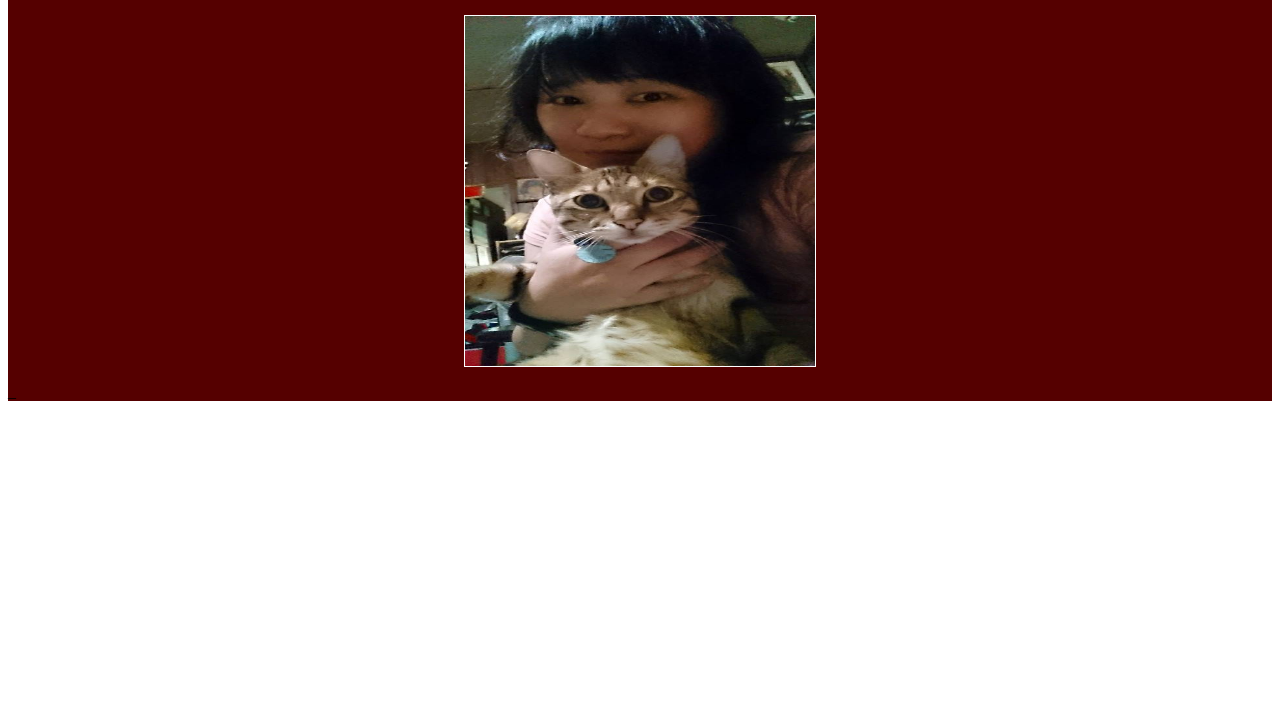
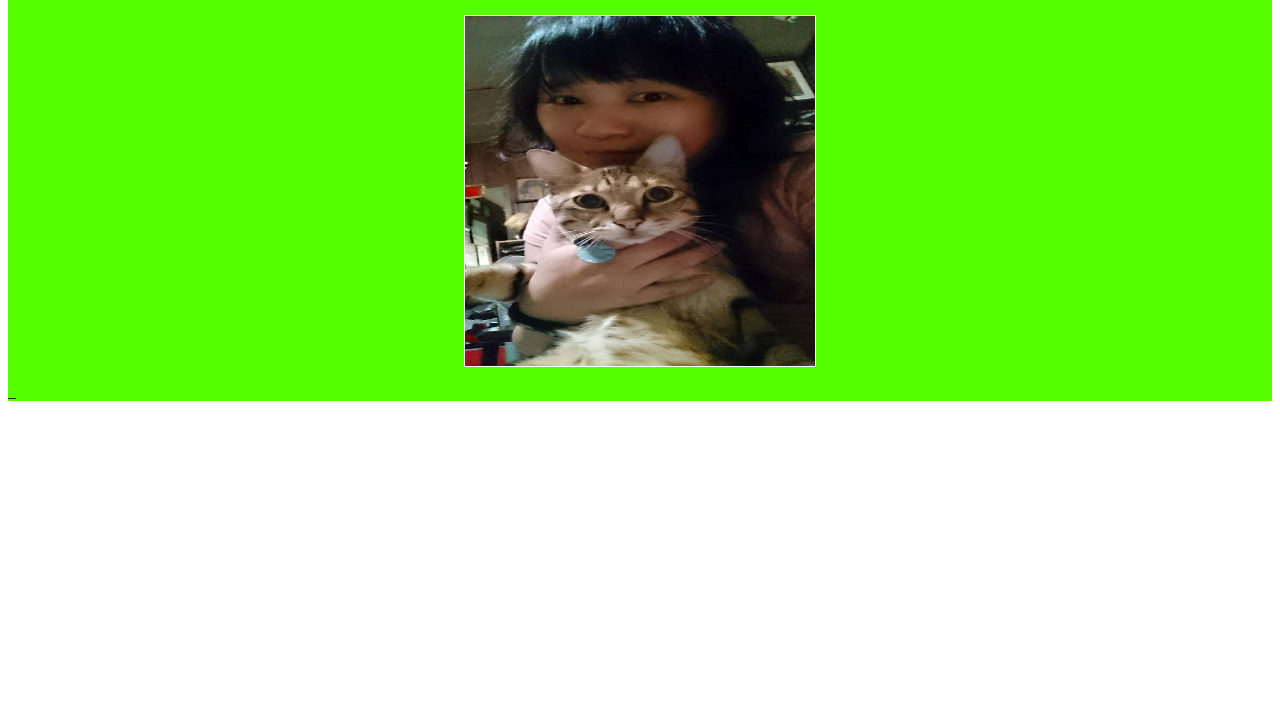
Before and after one commit to 0yaoyao/0yaoyao.github.io, a plain HTML site: page index.html in a window 1280 px wide. Shown: the part 99-800 px from the top of the page. Drawn offline with Linux system fonts and the light colour scheme.

Commit message:
Update style.css

```diff
--- a/css/style.css
+++ b/css/style.css
@@ -1,5 +1,5 @@
 .whole {
-    background-color: #550000;
+    background-color: #55ff00;
 }
 
 .yao-mpic {
```
